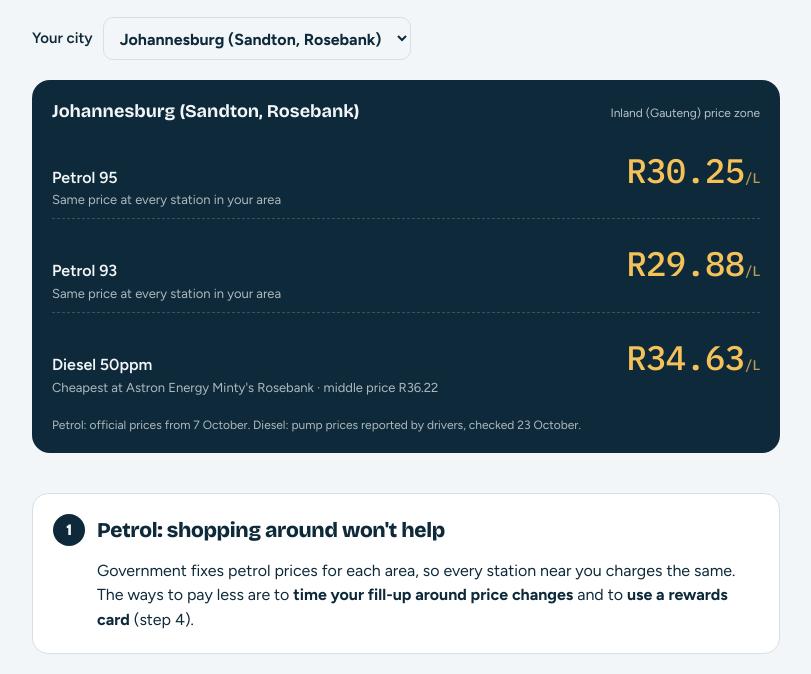
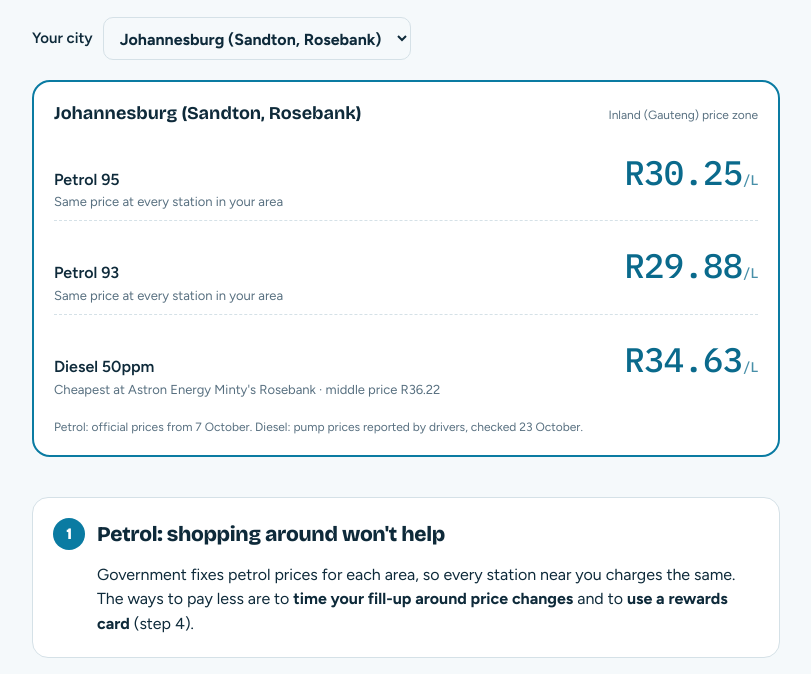
Before and after one commit to CSMancapa/Fuel_Friend, a plain HTML site: page index.html in a window 1280 px wide. Shown: the part 593-1267 px from the top of the page, without its empty margins (234-1045 px from the left). Drawn offline with nearby package versions, Linux system fonts and the light colour scheme.

Commit message:
Add files via upload
updated colour scheme

```diff
--- a/index.html
+++ b/index.html
@@ -24,23 +24,17 @@ img{max-width:100%}
 [hidden]{display:none!important}
 </style>
 <style>
+/* Single light theme by design: the page stays light whatever the device setting. */
 /* Layout: single 780px column, phone-first. Forecourt price board for your city, then decisions in the order a driver makes them, a national diesel snapshot, and a dated news feed. */
 :root{
-  --bg:#F2F6F8; --surface:#FFFFFF; --ink:#0E2A3A; --muted:#587080; --line:#D5E1E7;
+  color-scheme:light;
+  --bg:#F5F9FB; --surface:#FFFFFF; --ink:#0E2A3A; --muted:#587080; --line:#D5E1E7;
   --accent:#0A7BA2; --accent-ink:#FFFFFF; --sun:#F2B33A; --sun-ink:#3A2600; --soft:#E6F1F5;
-  --ok:#23845A; --warn:#B9442B; --board:#0E2A3A; --board-ink:#F2F6F8; --led:#F5C25A;
+  --ok:#23845A; --warn:#B9442B; --board:#FFFFFF; --board-ink:#0E2A3A; --led:#0A6A8C; --board-line:#D5E1E7;
   --f-display:"Bricolage Grotesque","Arial Black",system-ui,sans-serif;
   --f-body:"Figtree",system-ui,-apple-system,"Segoe UI",sans-serif;
   --f-data:"IBM Plex Mono",ui-monospace,Menlo,Consolas,monospace;
 }
-@media (prefers-color-scheme: dark){:root:not([data-theme="light"]){
-  --bg:#09161D; --surface:#0F2430; --ink:#E4F0F4; --muted:#8CA5B2; --line:#1E3947;
-  --accent:#46BFE6; --accent-ink:#04202B; --sun:#F5C25A; --sun-ink:#2A1C00; --soft:#143140;
-  --ok:#5BC48A; --warn:#EF7B63; --board:#050E13; --board-ink:#E4F0F4; --led:#F5C25A; color-scheme:dark}}
-:root[data-theme="dark"]{
-  --bg:#09161D; --surface:#0F2430; --ink:#E4F0F4; --muted:#8CA5B2; --line:#1E3947;
-  --accent:#46BFE6; --accent-ink:#04202B; --sun:#F5C25A; --sun-ink:#2A1C00; --soft:#143140;
-  --ok:#5BC48A; --warn:#EF7B63; --board:#050E13; --board-ink:#E4F0F4; --led:#F5C25A; color-scheme:dark}
 
 *{box-sizing:border-box}
 body{background:var(--bg);color:var(--ink);font-family:var(--f-body);font-size:16px;line-height:1.55}
@@ -69,17 +63,17 @@ p{margin:0}
 .cityrow select{width:auto;max-width:100%;min-width:0;font-weight:700;font-size:16px;text-overflow:ellipsis}
 
 /* price board */
-.board{background:var(--board);color:var(--board-ink);border-radius:18px;padding:18px 20px;display:flex;flex-direction:column;gap:10px}
+.board{background:var(--board);color:var(--board-ink);border:2px solid var(--accent);border-radius:18px;padding:18px 20px;display:flex;flex-direction:column;gap:10px}
 .board .head{display:flex;justify-content:space-between;gap:10px;flex-wrap:wrap;align-items:baseline}
 .board .head b{font-family:var(--f-display);font-size:18px}
-.board .head span{font-size:12px;opacity:.75}
-.board .row{display:grid;grid-template-columns:minmax(0,1fr) auto;gap:12px;align-items:baseline;padding-block:8px;border-bottom:1px dashed rgba(255,255,255,.18)}
+.board .head span{font-size:12px;color:var(--muted)}
+.board .row{display:grid;grid-template-columns:minmax(0,1fr) auto;gap:12px;align-items:baseline;padding-block:8px;border-bottom:1px dashed var(--board-line)}
 .board .row:last-of-type{border-bottom:0}
 .board .lbl{font-weight:600}
-.board .lbl small{display:block;font-weight:400;opacity:.7;font-size:13px}
+.board .lbl small{display:block;font-weight:400;color:var(--muted);font-size:13px}
 .board .px{font-family:var(--f-data);font-size:clamp(26px,6vw,34px);color:var(--led);font-variant-numeric:tabular-nums;letter-spacing:-.02em}
 .board .px small{font-size:14px;opacity:.75}
-.board .foot{font-size:12px;opacity:.7}
+.board .foot{font-size:12px;color:var(--muted)}
 
 /* decision card */
 .move{background:var(--sun);color:var(--sun-ink);border-radius:18px;padding:20px;display:flex;flex-direction:column;gap:8px}
@@ -90,14 +84,16 @@ p{margin:0}
 .move .nums span{background:rgba(255,255,255,.45);border-radius:999px;padding:4px 12px;font-weight:700;font-family:var(--f-data);font-size:14px}
 
 .step{display:grid;grid-template-columns:32px minmax(0,1fr);gap:12px}
-.step .n{width:32px;height:32px;border-radius:50%;background:var(--ink);color:var(--bg);display:grid;place-items:center;font-weight:800;font-family:var(--f-display)}
+.step>.n{width:32px;height:32px;border-radius:50%;background:var(--accent);color:var(--accent-ink);display:grid;place-items:center;font-weight:800;font-family:var(--f-display)}
 .step .body{display:flex;flex-direction:column;gap:12px;min-width:0}
+@media (max-width:560px){.step{grid-template-columns:1fr;gap:10px}}
 
 table{border-collapse:collapse;width:100%;font-size:14px}
 th,td{text-align:left;padding:8px 6px;border-bottom:1px solid var(--line);vertical-align:top}
 th{font-size:11px;letter-spacing:.08em;text-transform:uppercase;color:var(--muted);font-weight:700}
 td.n,th.n{font-family:var(--f-data);font-variant-numeric:tabular-nums;text-align:right;white-space:nowrap}
-th.n{font-family:var(--f-body)}
+th.n{font-family:var(--f-body);white-space:normal}
+@media (max-width:560px){.panel{padding:16px}th,td{padding:8px 4px}}
 td small{display:block;color:var(--muted);font-size:12px}
 tr.best td{background:var(--soft)}
 tr.best td:first-child{box-shadow:inset 3px 0 0 var(--accent)}
@@ -108,7 +104,7 @@ tr.sel td{font-weight:700}
 .chip[aria-pressed="true"]{background:var(--ink);color:var(--bg);border-color:var(--ink)}
 .chip:focus-visible,button:focus-visible,input:focus-visible,select:focus-visible{outline:2px solid var(--accent);outline-offset:2px}
 .more{font:inherit;font-weight:600;color:var(--accent);background:none;border:0;padding:4px 0;cursor:pointer;align-self:flex-start}
-.brandrow{display:grid;grid-template-columns:repeat(auto-fill,minmax(min(100%,140px),1fr));gap:8px}
+.brandrow{display:grid;grid-template-columns:repeat(auto-fill,minmax(min(100%,120px),1fr));gap:8px}
 .bt{background:var(--bg);border-radius:10px;padding:10px 12px;display:flex;flex-direction:column;gap:1px}
 .bt b{font-size:13px}
 .bt span{font-family:var(--f-data);font-size:18px;font-variant-numeric:tabular-nums}
```
